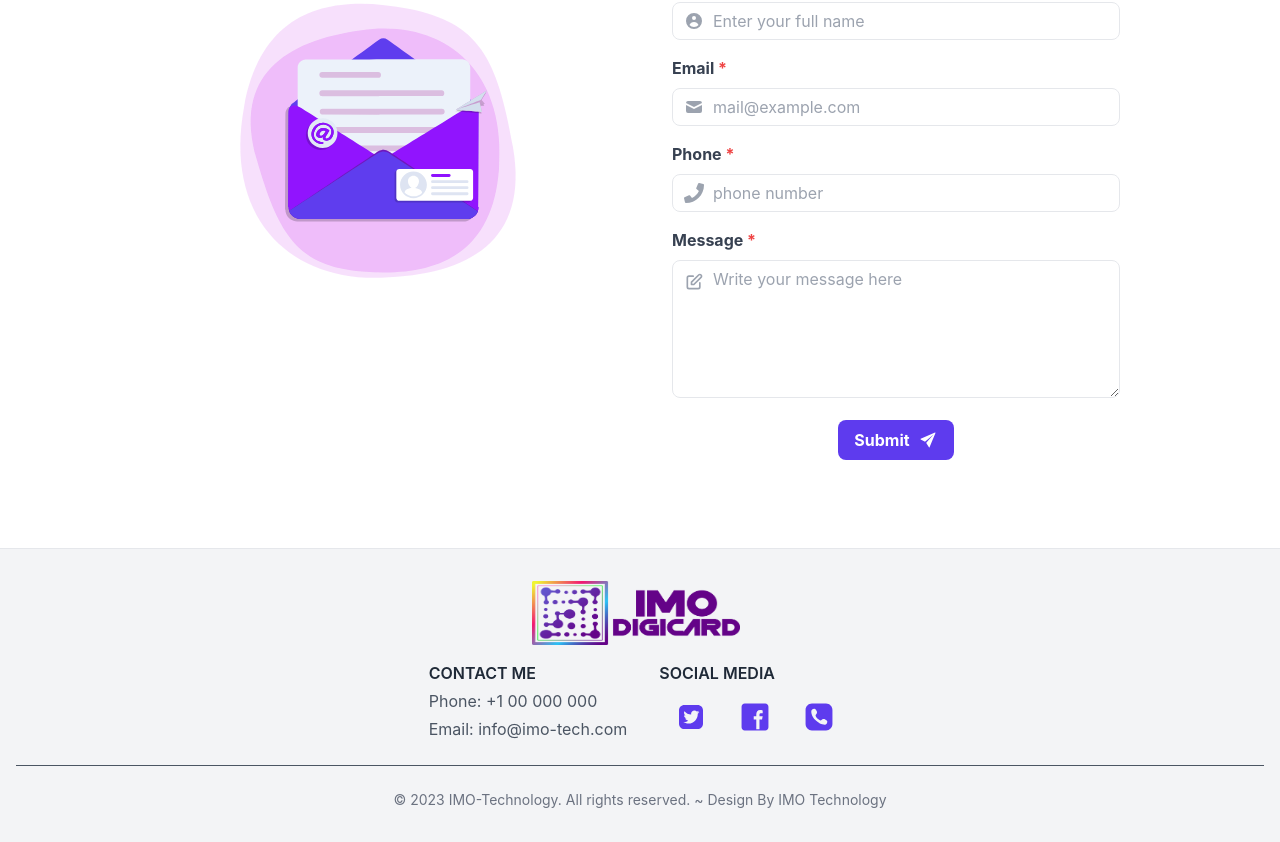
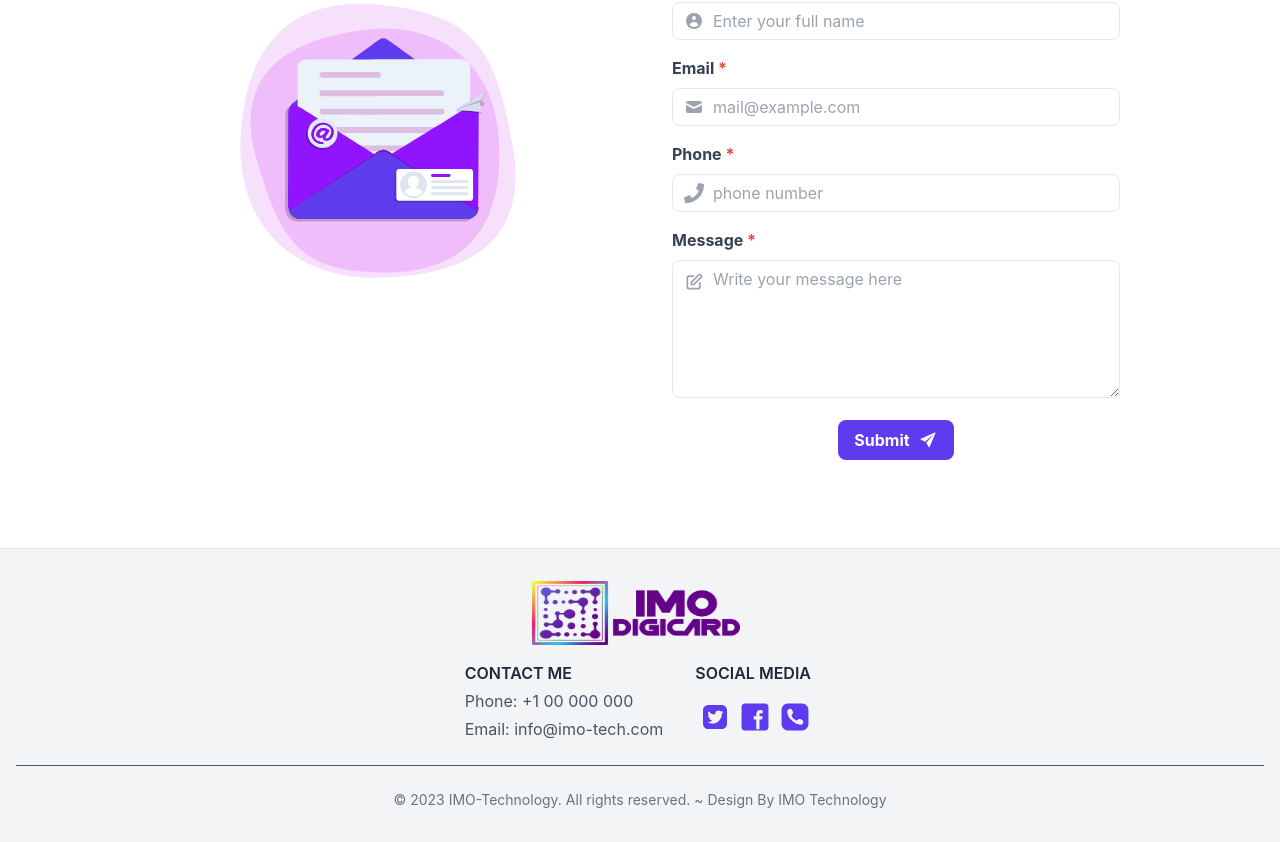
Before and after one commit to Imo-Tech-Solutions/digital_contacts, a React (Create React App) app: page / in a window 1280 px wide. Shown: the part 4083-4925 px from the top of the page. Built offline with nearby package versions, Linux system fonts and the light colour scheme.

Commit message:
update footer.jsx

```diff
--- a/src/components/Footer.jsx
+++ b/src/components/Footer.jsx
@@ -30,7 +30,7 @@ function Footer() {
                   rel="GitHub noreferrer"
                   href="#"
                   target="_blank"
-                  className="px-4 py-2 flex justify-center
+                  className="px-1 py-2 flex justify-center
                     transform hover:scale-110 transition-transform duration-300"
                 >
                   <img class="w-8 h-8" src={twitter} alt="image" />
@@ -40,7 +40,7 @@ function Footer() {
                   rel="facebook noreferrer"
                   href="#"
                   target="_blank"
-                  className="px-4 py-2 flex justify-center
+                  className="px-1 py-2 flex justify-center
                     transform hover:scale-110 transition-transform duration-300"
                 >
                   <img class="w-8 h-8 " src={facebook} alt="image" />
@@ -49,7 +49,7 @@ function Footer() {
                 <a
                   rel="phone"
                   href="tel: +23279000000"
-                  className="px-4 py-2 flex justify-center
+                  className="px-1 py-2 flex justify-center
                     transform hover:scale-110 transition-transform duration-300"
                 >
                   <img class="w-8 h-8 " src={phone} alt="image" />
```
